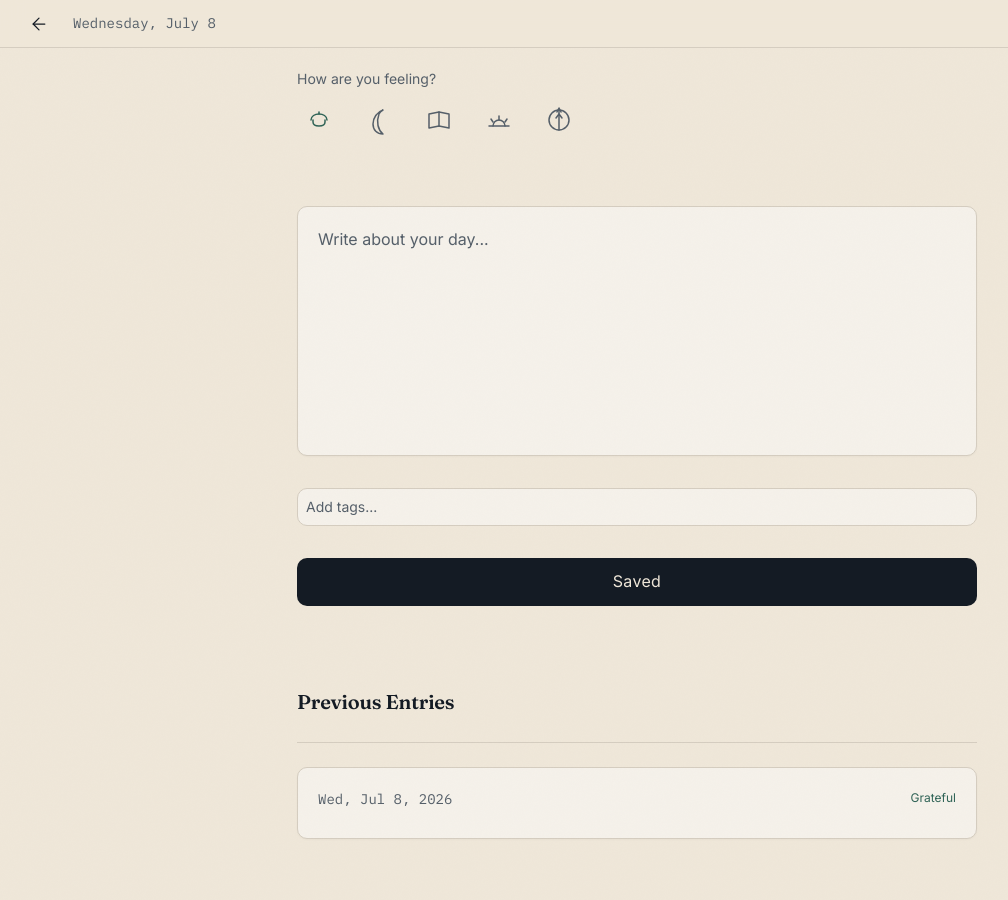
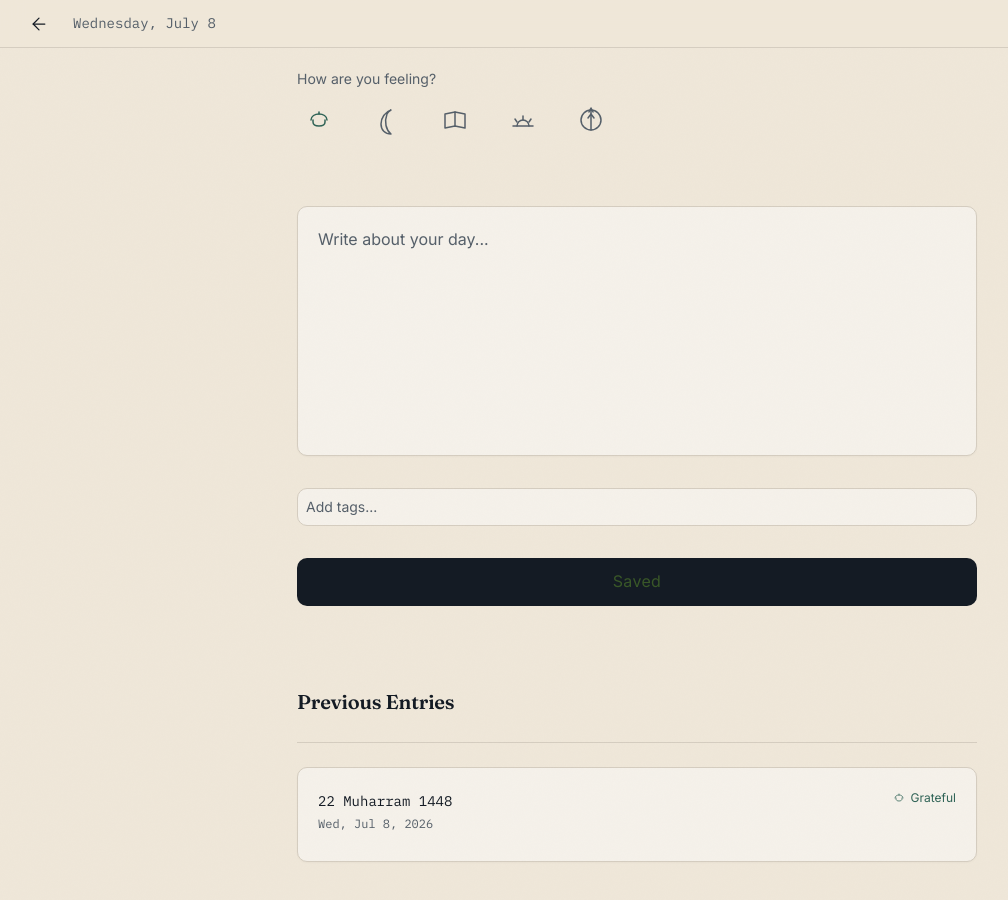
Before and after one commit to abbk1214/daily-deen, a Next.js app: page /journal in a window 1280 px wide. Both pictures are taken after a click on the radio button 322 px from the left and 120 px from the top of the page. Shown: the top 900 px of the page, without its empty margins (3-1011 px from the left). Built offline with nearby package versions, Linux system fonts and the light colour scheme.

Commit message:
feat: journal

```diff
--- a/app/journal/page.tsx
+++ b/app/journal/page.tsx
@@ -304,6 +304,7 @@ export default function JournalPage() {
                 fontSize: "var(--text-body)",
                 fontWeight: 500,
                 letterSpacing: "var(--tracking-wide)",
+                color: saveStatus === "saved" ? "var(--dd-quiet-sage)" : undefined,
               }}
             >
               {saveStatus === "saving"
--- a/components/journal-history.tsx
+++ b/components/journal-history.tsx
@@ -1,6 +1,7 @@
 import { memo, useCallback } from "react";
 import { BookOpen } from "lucide-react";
 import type { JournalEntry } from "@/lib/db";
+import { formatHijriDate } from "@/lib/hijri-date";
 
 interface JournalHistoryProps {
   entries: JournalEntry[];
@@ -25,6 +26,47 @@ function formatDate(dateStr: string): string {
   });
 }
 
+function formatHijri(dateStr: string): string {
+  return formatHijriDate(dateStr);
+}
+
+const MOOD_ICONS: Record<string, React.ReactNode> = {
+  grateful: (
+    <svg width="16" height="16" viewBox="0 0 32 32" fill="none" stroke="currentColor" strokeWidth="1.5" strokeLinecap="round" strokeLinejoin="round" aria-hidden="true">
+      <path d="M8 16 C8 12, 12 10, 16 10 C20 10, 24 12, 24 16" />
+      <path d="M10 16 L10 18 C10 20, 12 22, 16 22 C20 22, 22 20, 22 18 L22 16" />
+      <path d="M16 10 L16 8" />
+    </svg>
+  ),
+  peaceful: (
+    <svg width="16" height="16" viewBox="0 0 32 32" fill="none" stroke="currentColor" strokeWidth="1.5" strokeLinecap="round" strokeLinejoin="round" aria-hidden="true">
+      <path d="M20 6 C14 8, 10 14, 10 20 C10 26, 14 30, 20 30 C15 26, 13 18, 16 10 C17 8, 18 7, 20 6 Z" />
+    </svg>
+  ),
+  reflective: (
+    <svg width="16" height="16" viewBox="0 0 32 32" fill="none" stroke="currentColor" strokeWidth="1.5" strokeLinecap="round" strokeLinejoin="round" aria-hidden="true">
+      <path d="M16 8 L6 10 L6 24 L16 22 L26 24 L26 10 L16 8 Z" />
+      <path d="M16 8 L16 22" />
+    </svg>
+  ),
+  hopeful: (
+    <svg width="16" height="16" viewBox="0 0 32 32" fill="none" stroke="currentColor" strokeWidth="1.5" strokeLinecap="round" strokeLinejoin="round" aria-hidden="true">
+      <path d="M6 22 L26 22" />
+      <path d="M10 22 A6 6 0 0 1 22 22" />
+      <path d="M16 16 L16 12" />
+      <path d="M10 18 L8 15" />
+      <path d="M22 18 L24 15" />
+    </svg>
+  ),
+  seeking: (
+    <svg width="16" height="16" viewBox="0 0 32 32" fill="none" stroke="currentColor" strokeWidth="1.5" strokeLinecap="round" strokeLinejoin="round" aria-hidden="true">
+      <circle cx="16" cy="16" r="10" />
+      <path d="M16 6 L16 26" />
+      <path d="M14 8 L16 4 L18 8" />
+    </svg>
+  ),
+};
+
 const EntryCard = memo(function EntryCard({ entry }: { entry: JournalEntry }) {
   const preview = entry.text.length > 120
     ? entry.text.slice(0, 120) + "..."
@@ -48,24 +90,37 @@ const EntryCard = memo(function EntryCard({ entry }: { entry: JournalEntry }) {
       onKeyDown={handleKeyDown}
     >
       <div className="flex items-start justify-between" style={{ marginBottom: "var(--space-2)" }}>
+        <div>
           <time
             dateTime={entry.date}
-          className="text-muted-foreground"
+            className="text-foreground"
             style={{
               fontFamily: "var(--font-mono)",
               fontSize: "var(--text-body-sm)",
             }}
           >
+            {formatHijri(entry.date)}
+          </time>
+          <time
+            dateTime={entry.date}
+            className="text-muted-foreground block"
+            style={{
+              fontFamily: "var(--font-mono)",
+              fontSize: "var(--text-caption)",
+            }}
+          >
             {formatDate(entry.date)}
           </time>
+        </div>
         {entry.mood && (
           <span
-            className="text-dusk-teal"
+            className="flex items-center gap-1 text-dusk-teal"
             style={{
               fontSize: "var(--text-caption)",
               fontWeight: 500,
             }}
           >
+            {MOOD_ICONS[entry.mood]}
             {MOOD_LABELS[entry.mood] ?? entry.mood}
           </span>
         )}
--- a/components/mood-selector.tsx
+++ b/components/mood-selector.tsx
@@ -191,7 +191,7 @@ export function MoodSelector({ value, onChange }: MoodSelectorProps) {
         ref={groupRef}
         role="radiogroup"
         aria-label="Mood selector"
-        className="flex flex-wrap gap-4"
+        className="flex flex-wrap gap-6"
         onKeyDown={handleKeyDown}
       >
         {MOODS.map((mood) => {
--- a/components/tag-input.tsx
+++ b/components/tag-input.tsx
@@ -77,7 +77,7 @@ export function TagInput({
       ref={containerRef}
       role="group"
       aria-label="Tags"
-      className="flex flex-wrap items-center gap-2 rounded-lg border border-border bg-card p-2 transition-colors duration-[var(--duration-fast)] ease-[var(--ease-out)] focus-within:border-ring focus-within:shadow-[var(--focus-ring)]"
+      className="flex flex-wrap items-center gap-1 rounded-lg border border-border bg-card p-2 transition-colors duration-[var(--duration-fast)] ease-[var(--ease-out)] focus-within:border-ring focus-within:shadow-[var(--focus-ring)]"
     >
       {tags.map((tag, index) => (
         <span
@@ -97,13 +97,13 @@ export function TagInput({
             onClick={() => removeTag(index)}
             className="flex shrink-0 items-center justify-center rounded-full text-muted-foreground transition-colors duration-[var(--duration-fast)] ease-[var(--ease-out)] hover:text-foreground"
             style={{
-              width: "28px",
-              height: "28px",
-              minWidth: "28px",
-              minHeight: "28px",
+              width: "24px",
+              height: "24px",
+              minWidth: "24px",
+              minHeight: "24px",
             }}
           >
-            <X size={12} strokeWidth={1.5} />
+            <X size={16} strokeWidth={1.5} />
           </button>
         </span>
       ))}
--- /dev/null
+++ b/lib/hijri-date.ts
@@ -0,0 +1,115 @@
+const HIJRI_MONTHS = [
+  "Muharram",
+  "Safar",
+  "Rabi al-Awwal",
+  "Rabi al-Thani",
+  "Jumada al-Ula",
+  "Jumada al-Thani",
+  "Rajab",
+  "Shaban",
+  "Ramadan",
+  "Shawwal",
+  "Dhul Qi dah",
+  "Dhul Hijjah",
+];
+
+const HIJRI_MONTHS_SHORT = [
+  "Muh",
+  "Saf",
+  "Rb I",
+  "Rb II",
+  "Jm I",
+  "Jm II",
+  "Raj",
+  "Sha",
+  "Ram",
+  "Shaw",
+  "Dh Q",
+  "Dh H",
+];
+
+interface HijriDate {
+  day: number;
+  month: number;
+  year: number;
+  monthName: string;
+  monthNameShort: string;
+}
+
+/**
+ * Convert a Gregorian date (ISO string "YYYY-MM-DD") to Hijri date
+ * using the tabular Islamic calendar algorithm (Type II).
+ * Accuracy: ±1 day from observed dates.
+ */
+export function gregorianToHijri(isoDate: string): HijriDate {
+  const [y, m, d] = isoDate.split("-").map(Number);
+
+  // Julian Day Number from Gregorian date
+  const jd = gregorianToJD(y, m, d);
+
+  return jdToHijri(jd);
+}
+
+function gregorianToJD(year: number, month: number, day: number): number {
+  const a = Math.floor((14 - month) / 12);
+  const y = year + 4800 - a;
+  const m = month + 12 * a - 3;
+
+  return (
+    day +
+    Math.floor((153 * m + 2) / 5) +
+    365 * y +
+    Math.floor(y / 4) -
+    Math.floor(y / 100) +
+    Math.floor(y / 400) -
+    32045
+  );
+}
+
+function jdToHijri(jd: number): HijriDate {
+  const l = jd - 1948440 + 10632;
+  const n = Math.floor((l - 1) / 10631);
+  const remainder = l - 10631 * n + 354;
+  const j =
+    Math.floor((10985 - remainder) / 5316) *
+      Math.floor((50 * remainder) / 17719) +
+    Math.floor(remainder / 5670) *
+      Math.floor((43 * remainder) / 15238);
+  const adjustedRemainder =
+    remainder -
+    Math.floor((30 - j) / 15) *
+      Math.floor((17719 * j) / 50) -
+    Math.floor(j / 16) *
+      Math.floor((15238 * j) / 43) +
+    29;
+  const month = Math.floor((24 * adjustedRemainder) / 709);
+  const day =
+    adjustedRemainder - Math.floor((709 * month) / 24);
+  const year = 30 * n + j - 30;
+
+  return {
+    day,
+    month,
+    year,
+    monthName: HIJRI_MONTHS[month - 1] ?? "",
+    monthNameShort: HIJRI_MONTHS_SHORT[month - 1] ?? "",
+  };
+}
+
+/**
+ * Format a Hijri date for display.
+ * Example: "14 Ramadan 1447"
+ */
+export function formatHijriDate(isoDate: string): string {
+  const h = gregorianToHijri(isoDate);
+  return `${h.day} ${h.monthName} ${h.year}`;
+}
+
+/**
+ * Format a Hijri date short for compact display.
+ * Example: "14 Ram 1447"
+ */
+export function formatHijriDateShort(isoDate: string): string {
+  const h = gregorianToHijri(isoDate);
+  return `${h.day} ${h.monthNameShort} ${h.year}`;
+}
```
Lines whose indentation alone changed are shown as unchanged.
